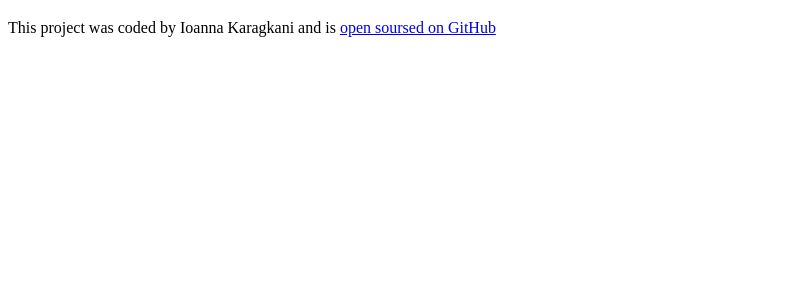
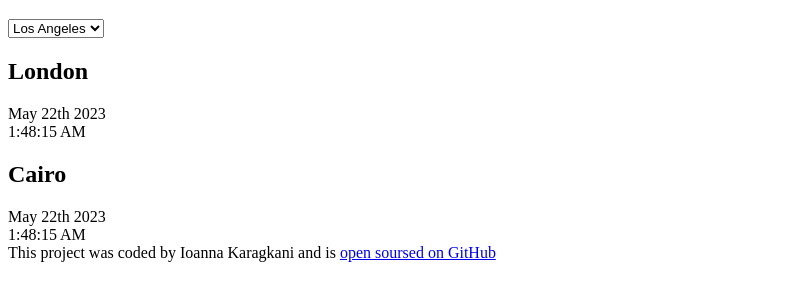
Before and after one commit to IoannaPef/world-clocks, a plain HTML site: page index.html in a window 1280 px wide. Shown: the part 61-362 px from the top of the page, without its empty margins (0-788 px from the left). Drawn offline with Linux system fonts and the light colour scheme.

Commit message:
added the basic HTML structure

```diff
--- a/index.html
+++ b/index.html
@@ -8,7 +8,31 @@
     <title>World Clocks - Ioanna Karagkani</title>
   </head>
   <body>
-    <h1>World Clocks</h1>
+    <div class="container">
+      <h1>World Clocks</h1>
+
+      <select name="" id="">
+        <option value="">Los Angeles</option>
+        <option value="">Tokyo</option>
+        <option value="">Sydney</option>
+      </select>
+
+      <div class="city">
+        <h2>London</h2>
+      </div>
+      <div class="date">May 22th 2023</div>
+      <div class="time">1:48:15 AM</div>
+
+      <div class="city">
+        <h2>Cairo</h2>
+      </div>
+      <div class="date">May 22th 2023</div>
+      <div class="time">1:48:15 AM</div>
+
+
+
+    </div>
+
     <footer>
       This project was coded by Ioanna Karagkani and is
       <a href="http://">open soursed on GitHub</a>
```
